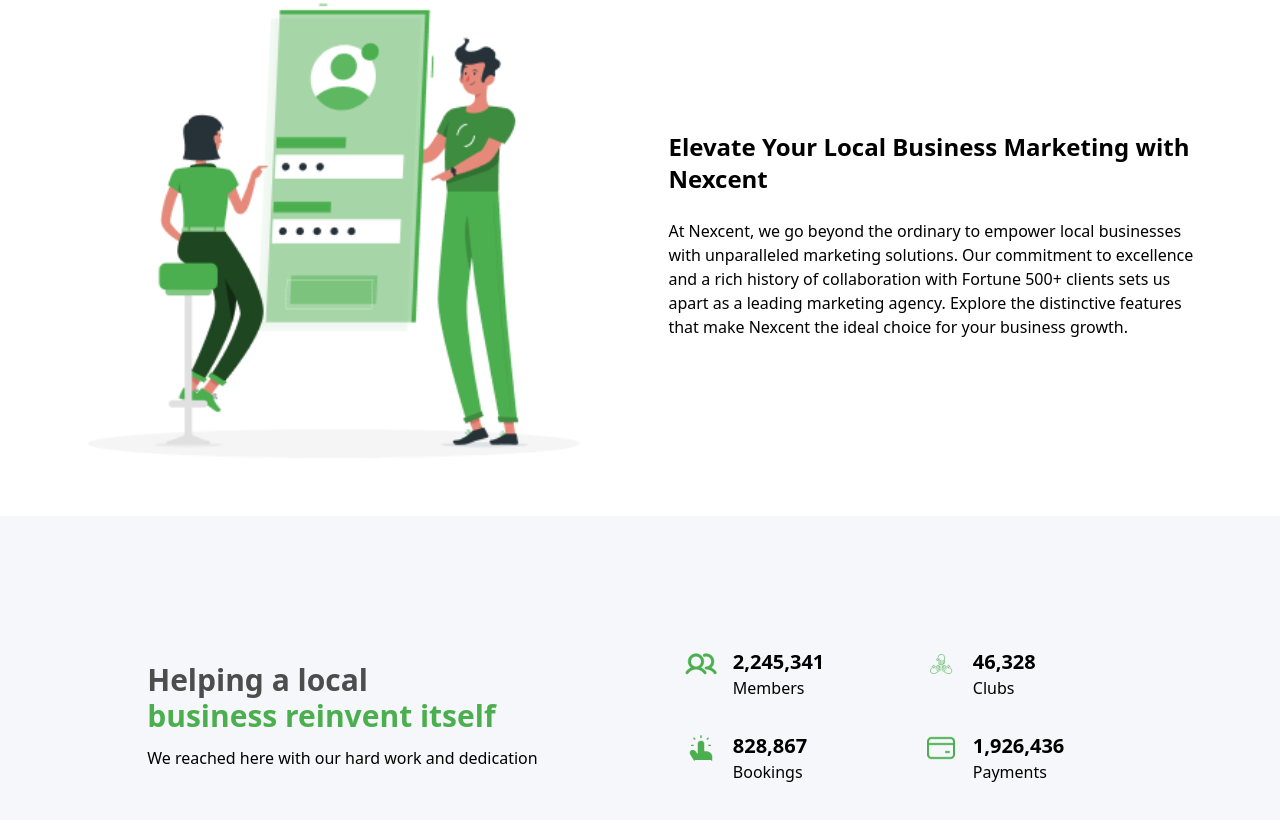
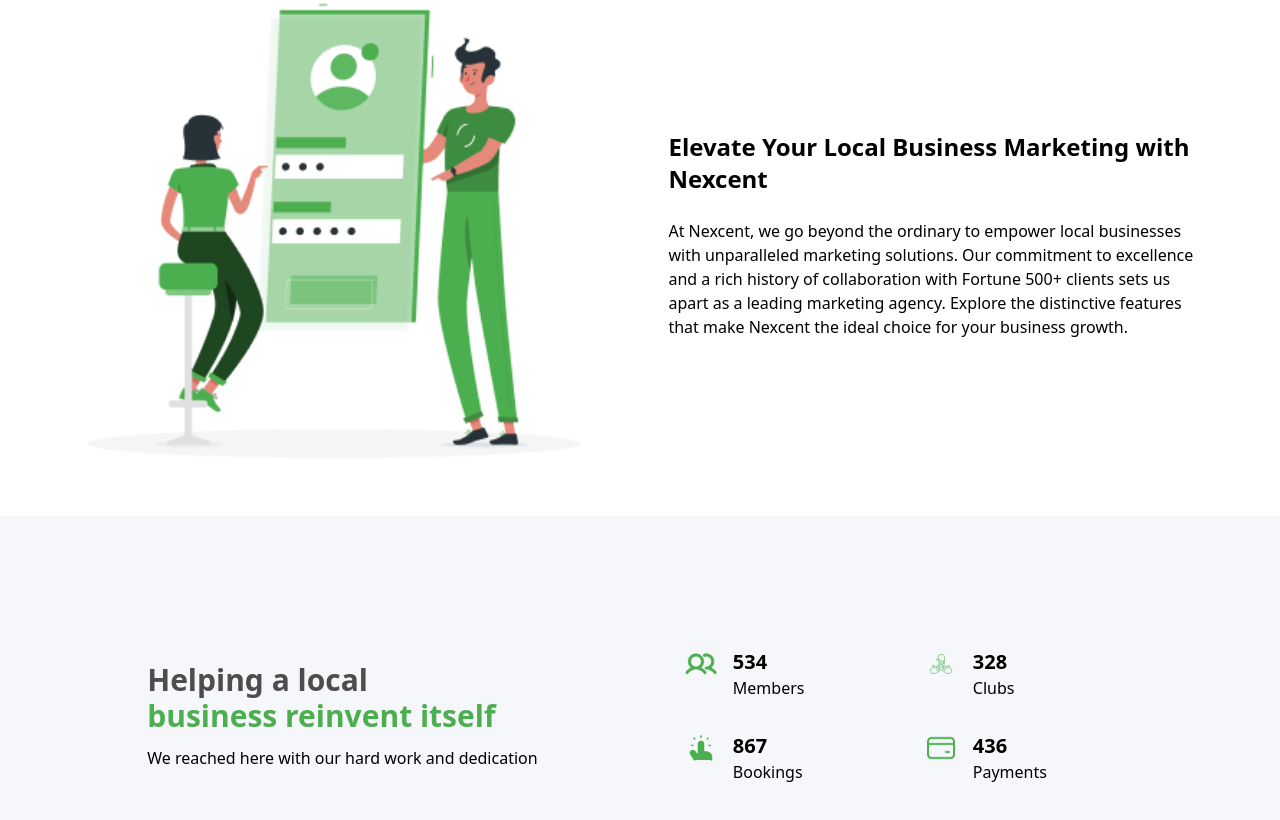
Before and after one commit to Anzi15/Nexcent, a website: page index.html in a window 1280 px wide. Shown: the part 1617-2437 px from the top of the page. Drawn offline with Linux system fonts and the light colour scheme.

Commit message:
add counting animation

```diff
--- a/index.html
+++ b/index.html
@@ -170,21 +170,21 @@
             <div class="flex w-[30%] gap-4">
                 <img src="src/assets/icons/achivements/Icon-memebers.png" alt="" class="h-[2rem]">
                 <div>
-                    <h3 class="text-xl font-semibold" >2,245,341</h3>
+                    <h3 class="text-xl font-semibold"  data-textcounter="534"></h3>
                     <p>Members</p>
                 </div>
             </div>
             <div class="flex w-[30%] gap-4">
                 <img src="src/assets/icons/achivements/Icon-clubs.png" alt="" class="h-[2rem]">
                 <div>
-                    <h3 class="text-xl font-semibold" >46,328</h3>
+                    <h3 class="text-xl font-semibold" data-textcounter="328"></h3>
                     <p>Clubs</p>
                 </div>
             </div>
             <div class="flex w-[30%] gap-4">
                 <img src="src/assets/icons/achivements/Icon-event-bookings.png" alt="" class="h-[2rem]">
                 <div>
-                    <h3 class="text-xl font-semibold" >828,867</h3>
+                    <h3 class="text-xl font-semibold" data-textcounter="867"></h3>
                     <p>Bookings</p>
                 </div>
             </div>
@@ -192,11 +192,22 @@
                 <img src="src/assets/icons/achivements/Icon-payments.png" alt="" class="h-[2rem]">
                 <div>
 
-                    <h3 class="text-xl font-semibold" >1,926,436</h3>
+                    <h3 class="text-xl font-semibold" data-textcounter="436"></h3>
                     <p>Payments</p>
                 </div>
             </div>
         </div>
     </section>
+
+    <!-- section Support Team -->
+    <!-- <section>
+        <img src="src/assets/illustrations/login-mobile.png" alt="">
+
+        <div>
+            <h1>Dedicated Support Team</h1>
+            <p>Experience unparalleled support with Nexcent's dedicated team of experts. From the initial consultation to ongoing campaign management, our responsive support ensures your queries are addressed promptly. Your success is our success, and we're committed to providing the assistance you need, when you need it.</p>
+            <a class="text-white bg-brand_primary pr-4 pl-4 pt-2 pb-2 rounded-sm text hidden md:block" href="../contact-us">Contact us</a>
+        </div>
+    </section> -->
 </body>
 </html>
--- a/src/js/observer.js
+++ b/src/js/observer.js
@@ -2,6 +2,7 @@
 
 //selecting elems from dom
 const allObserverableElems = document.querySelectorAll('[data-observerable_elem]')
+const textCounterElems = document.querySelectorAll("[data-textcounter]")
 
 //creating observer, options new IntersectionObserver and asiging each elem for observations
 const createObserver = function(elemArr){
@@ -22,8 +23,14 @@
 }
 
 //manipulating thins accoding to intersection
-function handleIntersect(entries, observer) {
+function handleIntersect(entries) {
     entries.forEach((entry) => {
+        if(entry.target.dataset.textcounter){
+            if(entry.isIntersecting){
+                console.log('anomation startedx')
+                textcounter(entry.target)
+            }
+        }
             if (entry.isIntersecting) { //when elem comes in viewport
                 entry.target.classList.remove("opacity-0");
                 entry.target.classList.add("opacity-100");
@@ -35,4 +42,15 @@
     })
 }
 
+// text counting animation
+function textcounter(elem){
+    const endNum = parseInt(elem.dataset.textcounter);
+    let currentNum = 1;
+
+    const countAdd = setInterval(() => {
+        currentNum++
+        currentNum > endNum ? clearInterval(countAdd) :  elem.innerText = currentNum;
+    }, 4);
+}
+createObserver(textCounterElems)
 createObserver(allObserverableElems)
```
Also changed, not shown: src/assets/illustrations/login-mobile.png (added). Lines whose indentation alone changed are shown as unchanged.
